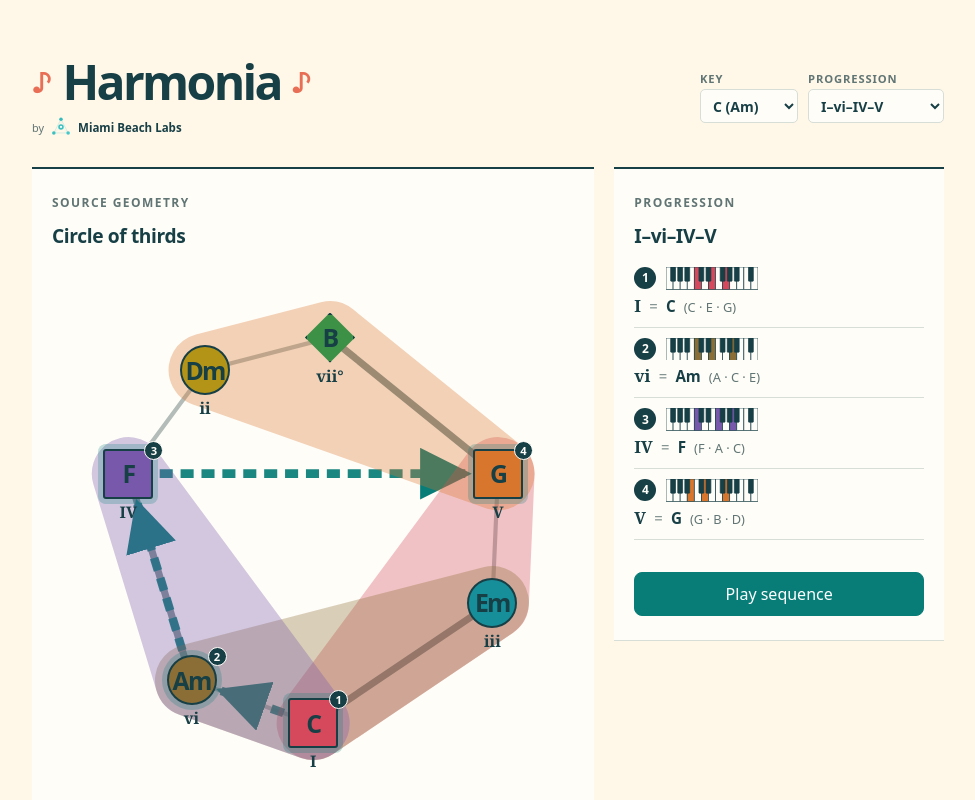
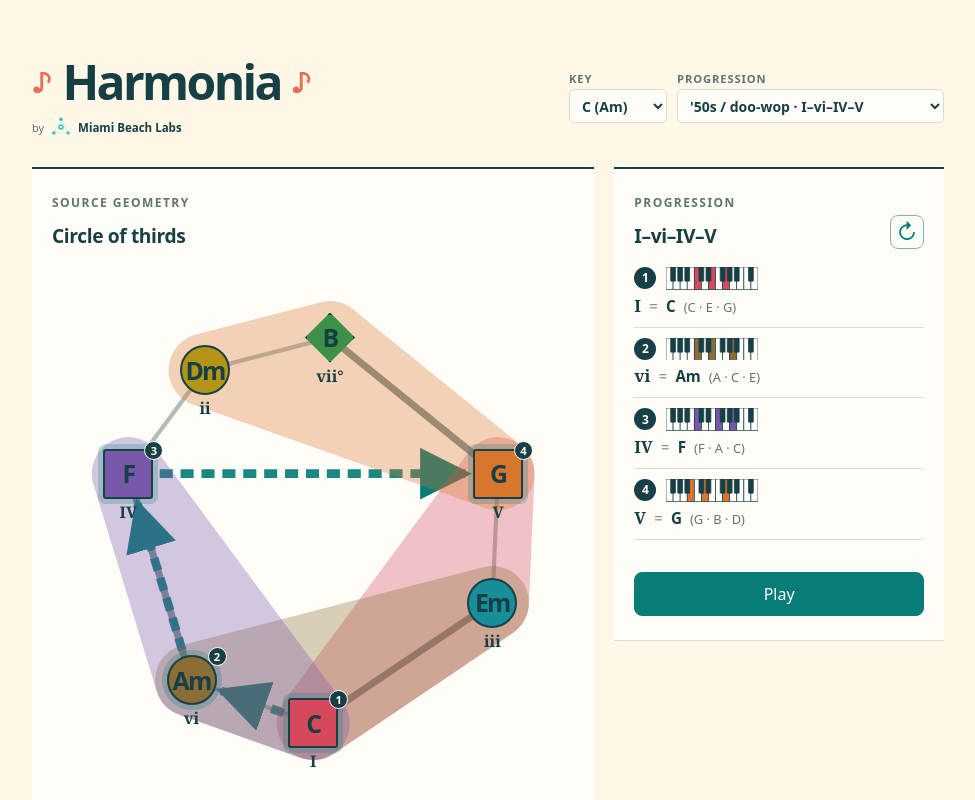
Before and after one commit to miamibeachlabs/harmonia, a Preact app: page / in a window 1280 px wide. Shown: the top 800 px of the page, without its empty margins (152-1127 px from the left). Built offline with nearby package versions, Linux system fonts and the light colour scheme.

Commit message:
Explore progressions as looping cycles

```diff
--- a/src/domain/progressions.ts
+++ b/src/domain/progressions.ts
@@ -2,20 +2,43 @@ import type { Degree } from './harmonicField.ts';
 
 export type Progression = Readonly<{
   id: string;
-  name: string;
+  label: string;
+  family: ProgressionFamily;
   degrees: readonly Degree[];
 }>;
 
-const progression = (id: string, name: string, degrees: readonly Degree[]): Progression => ({ id, name, degrees });
+export type ProgressionFamily = 'foundations' | 'cadences' | 'loops' | 'exploration';
+
+export const progressionFamilies: Readonly<Record<ProgressionFamily, string>> = {
+  foundations: 'Foundations',
+  cadences: 'Cadences & turnarounds',
+  loops: 'Repeating loops',
+  exploration: 'Harmonic exploration',
+};
+
+const progression = (id: string, family: ProgressionFamily, label: string, degrees: readonly Degree[]): Progression => ({ id, family, label, degrees });
+
+/** Moves the first chord to the end without changing the cycle's order. */
+export const rotate = <Item>(items: readonly Item[]): readonly Item[] =>
+  items.length > 1 ? [...items.slice(1), items[0]] : items;
+
+export const rotateBy = <Item>(items: readonly Item[], count: number): readonly Item[] =>
+  Array.from({ length: items.length ? count % items.length : 0 }).reduce<readonly Item[]>(ordered => rotate(ordered), items);
 
 /** A small, diatonic-major starting library for studying ordered harmonic motion. */
 export const majorProgressions: readonly Progression[] = [
-  progression('pop-axis', 'I–V–vi–IV', ['I', 'V', 'vi', 'IV']),
-  progression('doo-wop', 'I–vi–IV–V', ['I', 'vi', 'IV', 'V']),
-  progression('two-five-one', 'ii–V–I', ['ii', 'V', 'I']),
-  progression('primary-triads', 'I–IV–V–I', ['I', 'IV', 'V', 'I']),
-  progression('pop-rotation', 'vi–IV–I–V', ['vi', 'IV', 'I', 'V']),
-  progression('turnaround', 'I–vi–ii–V', ['I', 'vi', 'ii', 'V']),
+  progression('authentic', 'foundations', 'Authentic resolution · I–V–I', ['I', 'V', 'I']),
+  progression('plagal', 'foundations', 'Plagal motion · I–IV–I', ['I', 'IV', 'I']),
+  progression('primary-triads', 'foundations', 'Primary-chord cycle · I–IV–V–I', ['I', 'IV', 'V', 'I']),
+  progression('two-five-one', 'cadences', 'Jazz cadence · ii–V–I', ['ii', 'V', 'I']),
+  progression('turnaround', 'cadences', 'Turnaround · I–vi–ii–V', ['I', 'vi', 'ii', 'V']),
+  progression('doo-wop', 'cadences', "'50s / doo-wop · I–vi–IV–V", ['I', 'vi', 'IV', 'V']),
+  progression('pop-axis', 'loops', 'Axis progression · I–V–vi–IV', ['I', 'V', 'vi', 'IV']),
+  progression('pop-variation', 'loops', 'Pop variation · I–IV–vi–V', ['I', 'IV', 'vi', 'V']),
+  progression('mediant', 'exploration', 'Mediant motion · I–iii–IV–V', ['I', 'iii', 'IV', 'V']),
+  progression('descending-fifths', 'exploration', 'Descending fifths · I–vi–ii–V', ['I', 'vi', 'ii', 'V']),
+  progression('extended-circle', 'exploration', 'Extended circle · iii–vi–ii–V–I', ['iii', 'vi', 'ii', 'V', 'I']),
+  progression('leading-tone', 'exploration', 'Leading-tone resolution · vii°–I', ['vii°', 'I']),
 ];
 
 export const progressionNamed = (id: string): Progression => {
--- a/src/ui/App.tsx
+++ b/src/ui/App.tsx
@@ -1,7 +1,7 @@
 import { useEffect, useState } from 'preact/hooks';
 import { createChordPlayer } from '../audio/chordPlayer.ts';
 import { chordName, chordPitchClasses, degreeIn, harmonicFieldFor, keyCollectionNamed, keyCollections, pitchClassOf, thirdLinksIn, triadIn, type Degree, type DiatonicTriad, type HarmonicField } from '../domain/harmonicField.ts';
-import { majorProgressions, progressionNamed } from '../domain/progressions.ts';
+import { majorProgressions, progressionFamilies, progressionNamed, rotate, rotateBy, type ProgressionFamily } from '../domain/progressions.ts';
 import { canonicalVoicings, voicingRegister } from '../domain/voiceLeading.ts';
 import { sourceCircleLayout } from '../projections/circleOfThirds.ts';
 import { ChordGlyph } from './ChordGlyph.tsx';
@@ -47,6 +47,9 @@ export const App = () => {
   const [collectionId, setCollectionId] = useState('C');
   const [selectedChordIds, setSelectedChordIds] = useState<readonly string[]>([]);
   const [progressionId, setProgressionId] = useState<string | null>('doo-wop');
+  const [rotation, setRotation] = useState(0);
+  const [isPlaying, setIsPlaying] = useState(false);
+  const [playingStep, setPlayingStep] = useState<number | null>(null);
   const collection = keyCollectionNamed(collectionId);
   const field = harmonicFieldFor(collection.major, 'natural');
   const thirdLinks = thirdLinksIn(field);
@@ -57,11 +60,12 @@ export const App = () => {
     return triad ? [triad] : [];
   });
   const selectedDegrees = selectedTriads.map(triad => triad.root);
+  const progressionDegrees = progression ? rotateBy(progression.degrees, rotation) : [];
   const sequence: DisplayedSequence = progression
     ? {
-      name: progression.name,
-      degrees: progression.degrees,
-      triads: progression.degrees.map(degree => triadIn(field, degree)),
+      name: progressionName(progressionDegrees),
+      degrees: progressionDegrees,
+      triads: progressionDegrees.map(degree => triadIn(field, degree)),
       isEditable: false,
     }
     : {
@@ -75,8 +79,15 @@ export const App = () => {
     pitchClasses: chordPitchClasses(field, triad),
   }));
   const voicedChords = canonicalVoicings(soundingChords);
+  const sequenceKey = sequence.degrees.join(':');
 
   useEffect(() => () => chordPlayer.stop(), [chordPlayer]);
+
+  useEffect(() => {
+    chordPlayer.stop();
+    setIsPlaying(false);
+    setPlayingStep(null);
+  }, [chordPlayer, sequenceKey]);
 
   useEffect(() => {
     const available = new Set(field.triads.map(triad => chordIdentity(field, triad)));
@@ -93,6 +104,7 @@ export const App = () => {
 
   const addChord = (triad: DiatonicTriad) => {
     setProgressionId(null);
+    setRotation(0);
     const identity = chordIdentity(field, triad);
     setSelectedChordIds(selected => [...selected, identity]);
   };
@@ -111,7 +123,32 @@ export const App = () => {
 
   const selectProgression = (id: string) => {
     setProgressionId(id || null);
+    setRotation(0);
     setSelectedChordIds([]);
+  };
+
+  const rotateSequence = () => {
+    if (sequence.degrees.length < 2) return;
+    if (progression) {
+      setRotation(current => current + 1);
+      return;
+    }
+    setSelectedChordIds(selected => rotate(selected));
+  };
+
+  const togglePlayback = () => {
+    if (isPlaying) {
+      chordPlayer.stop();
+      setIsPlaying(false);
+      setPlayingStep(null);
+      return;
+    }
+
+    setIsPlaying(true);
+    void chordPlayer.playLoop(soundingChords, setPlayingStep).catch(() => {
+      setIsPlaying(false);
+      setPlayingStep(null);
+    });
   };
 
   return (
@@ -130,7 +167,11 @@ export const App = () => {
           <label>Progression
             <select value={progressionId ?? ''} onChange={event => selectProgression(event.currentTarget.value)}>
               <option value="">{sequence.isEditable ? sequence.name : 'Free selection'}</option>
-              {majorProgressions.map(option => <option value={option.id}>{option.name}</option>)}
+              {(Object.entries(progressionFamilies) as readonly [ProgressionFamily, string][]).map(([family, label]) => (
+                <optgroup label={label}>
+                  {majorProgressions.filter(option => option.family === family).map(option => <option value={option.id}>{option.label}</option>)}
+                </optgroup>
+              ))}
             </select>
           </label>
         </div>
@@ -175,11 +216,12 @@ export const App = () => {
               const { x, y } = sourceCircleLayout[node.geometry];
               const triad = triadIn(field, node.degree);
               const selected = sequence.triads.some(active => active.root === triad.root);
+              const playing = playingStep !== null && sequence.degrees[playingStep] === node.degree;
               const steps = sequence.degrees.flatMap((degree, index) => degree === node.degree ? [index + 1] : []);
               return (
                 <div class="degree-slot" style={{ left: `${x}%`, top: `${y}%` }}>
                   <button
-                    class={`degree-node degree-node--${node.quality} ${rootHueClass(node.note)} ${selected ? 'is-selected' : ''}`}
+                    class={`degree-node degree-node--${node.quality} ${rootHueClass(node.note)} ${selected ? 'is-selected' : ''} ${playing ? 'is-playing' : ''}`}
                     aria-label={`Add ${node.note} ${node.quality} chord, ${node.degree}`}
                     onClick={() => addChord(triad)}
                   >
@@ -199,15 +241,20 @@ export const App = () => {
         </section>
 
         <aside class="reading surface" aria-labelledby="reading-title">
-          <p class="eyebrow">PROGRESSION</p>
-          <h2 id="reading-title">{sequence.name}</h2>
+          <div class="reading-heading">
+            <div>
+              <p class="eyebrow">PROGRESSION</p>
+              <h2 id="reading-title">{sequence.name}</h2>
+            </div>
+            <button class="rotate" aria-label="Rotate progression" disabled={sequence.degrees.length < 2} onClick={rotateSequence}>↻</button>
+          </div>
           {sequence.triads.length ? (
             <>
               <ul class="chord-list">
                 {sequence.triads.map((triad, index) => {
                   const root = degreeIn(field, triad.root);
                   const name = chordName(field, triad.root);
-                  return <li>
+                  return <li class={playingStep === index ? 'is-playing' : ''}>
                     <span class="progression-index">{index + 1}</span>
                     <ChordGlyph rootHue={rootHueClass(root.note)} midiNotes={voicedChords[index] ?? []} register={voicingRegister} label={`${name} in its played voicing`} />
                     <div class="chord-summary">
@@ -224,7 +271,7 @@ export const App = () => {
                   </li>;
                 })}
               </ul>
-              <button class="primary play-sequence" onClick={() => void chordPlayer.playSequence(soundingChords)}>Play sequence</button>
+              <button class="primary play-sequence" onClick={togglePlayback}>{isPlaying ? 'Stop' : 'Play'}</button>
             </>
           ) : <p>Choose roots in the circle to build a progression.</p>}
           {sequence.isEditable && sequence.triads.length > 0 && <button class="clear" onClick={() => setSelectedChordIds([])}>Clear selection</button>}
--- a/styles.css
+++ b/styles.css
@@ -65,6 +65,7 @@ h2 { margin: 0; font-size: 1.2rem; font-weight: 650; letter-spacing: -.02em; }
 .degree-node { position: relative; display: grid; place-items: center; width: 100%; height: 100%; min-height: 0; padding: 0; border: 2px solid var(--ink); color: var(--ink); transition: transform .15s ease, box-shadow .15s ease; }
 .degree-node:hover { transform: scale(1.08); filter: brightness(.96); }
 .degree-node.is-selected { box-shadow: 0 0 0 5px color-mix(in srgb, var(--turquoise) 24%, transparent); }
+.degree-node.is-playing { box-shadow: 0 0 0 5px color-mix(in srgb, var(--coral) 58%, transparent), 0 0 0 9px color-mix(in srgb, var(--turquoise) 18%, transparent); }
 .degree-node--major { border-radius: 3px; }
 .degree-node--minor { border-radius: 50%; }
 .degree-node--diminished { border-radius: 0; clip-path: polygon(50% 0, 100% 50%, 50% 100%, 0 50%); }
@@ -79,8 +80,11 @@ h2 { margin: 0; font-size: 1.2rem; font-weight: 650; letter-spacing: -.02em; }
 .legend-line--minor-third { border-top: 1px solid var(--muted); }
 .reading { margin-top: 28px; }
 .reading p:last-child { margin-bottom: 0; }
+.reading-heading { display: flex; align-items: end; justify-content: space-between; gap: 12px; }
+.rotate { display: grid; place-items: center; width: 34px; min-width: 34px; min-height: 34px; padding: 0; color: var(--turquoise); border-color: color-mix(in srgb, var(--turquoise) 42%, var(--line)); font-size: 1.35rem; line-height: 1; }
 .chord-list { display: grid; gap: 10px; padding: 0; margin: 18px 0; list-style: none; }
 .chord-list li { display: grid; grid-template: "index glyph . actions" auto "summary summary summary summary" auto / 22px 92px minmax(0, 1fr) auto; column-gap: 10px; align-items: start; padding-bottom: 10px; border-bottom: 1px solid var(--line); }
+.chord-list li.is-playing { background: color-mix(in srgb, var(--seafoam) 28%, transparent); }
 .progression-index { grid-area: index; display: grid; place-items: center; width: 22px; height: 22px; color: var(--surface); background: var(--ink); border-radius: 50%; font-size: .75rem; font-weight: 800; }
 .chord-glyph { grid-area: glyph; width: 92px; height: auto; }
 .chord-glyph__white { fill: var(--surface); stroke: var(--ink); stroke-width: .1; }
```
Also changed, not shown: src/audio/chordPlayer.ts (+33 -4 lines).
